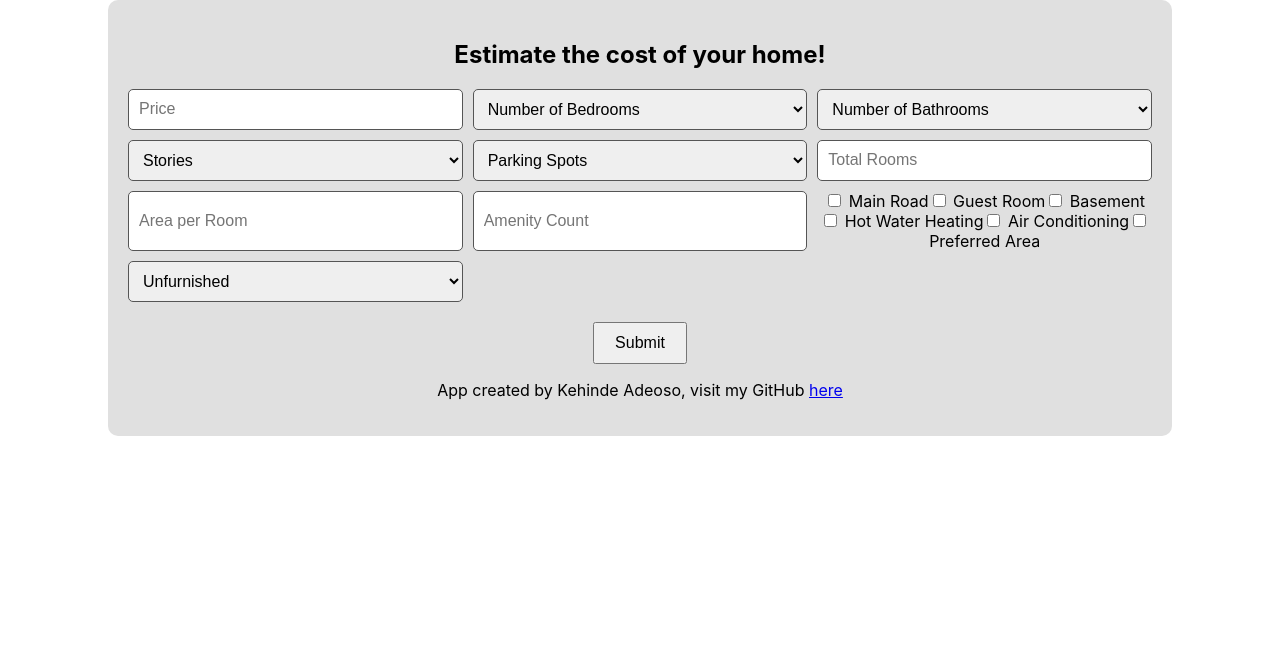
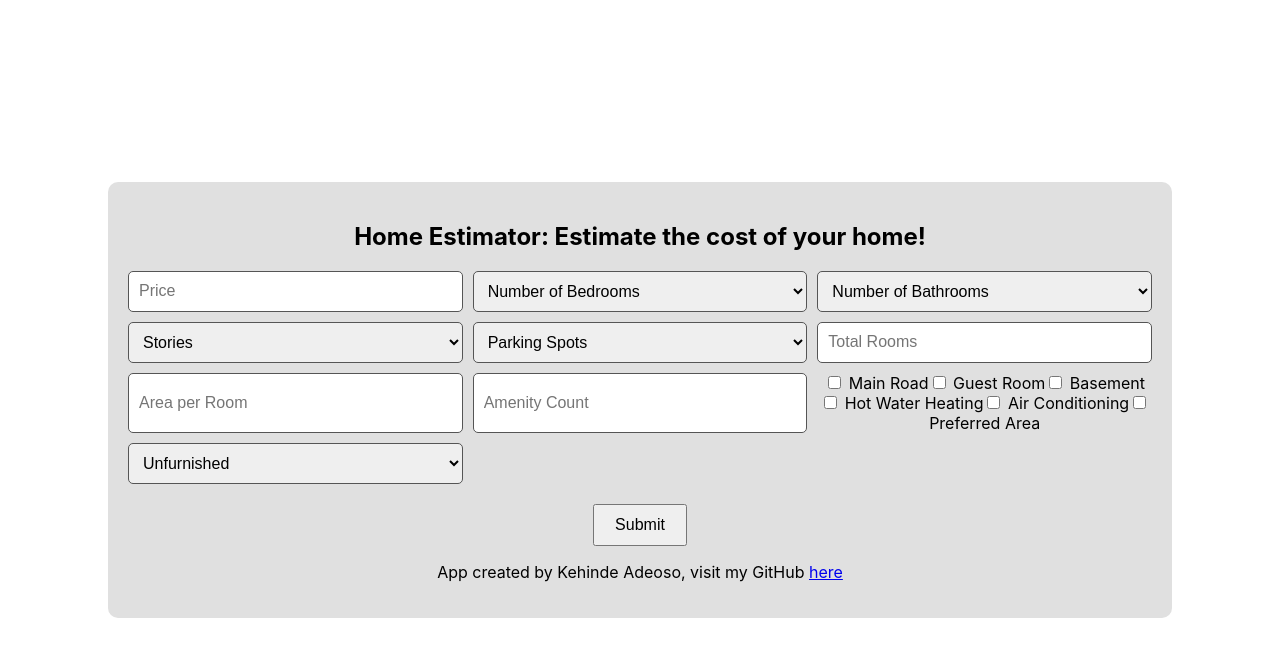
Before and after one commit to keh1nde/home-price-predictor, a React (Create React App) app in the folder frontend/: page / in a window 1280 px wide. Shown: the top 656 px of the page. Built offline with nearby package versions, Linux system fonts and the light colour scheme.

Commit message:
Changed the grouping of component & app elements

```diff
--- a/frontend/src/App.js
+++ b/frontend/src/App.js
@@ -1,9 +1,10 @@
 import React from 'react';
 import HomeEstimator from './components/EstimateForm';
+import './App.css'
 
 const App = () => {
   return (
-    <div className="App">
+    <div className="center-container">
       <HomeEstimator />
     </div>
   );
--- a/frontend/src/components/EstimateForm.js
+++ b/frontend/src/components/EstimateForm.js
@@ -37,7 +37,7 @@ const HomeEstimator = () => {
 
   return (
     <div className="estimator-container">
-      <h2>Estimate the cost of your home!</h2>
+      <h2>Home Estimator: Estimate the cost of your home!</h2>
       <form onSubmit={handleSubmit}>
         <div className="input-grid">
           <input
```
